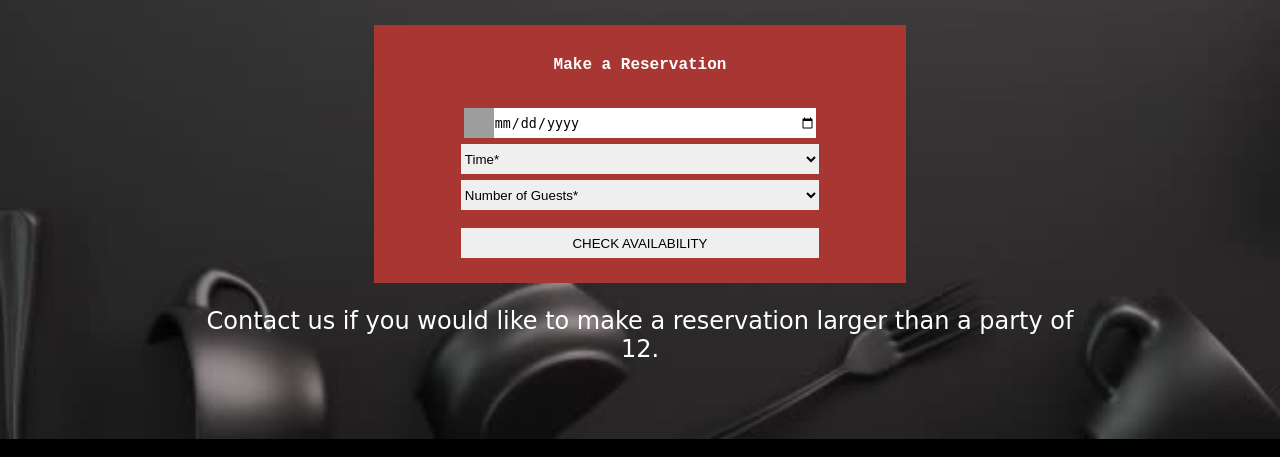
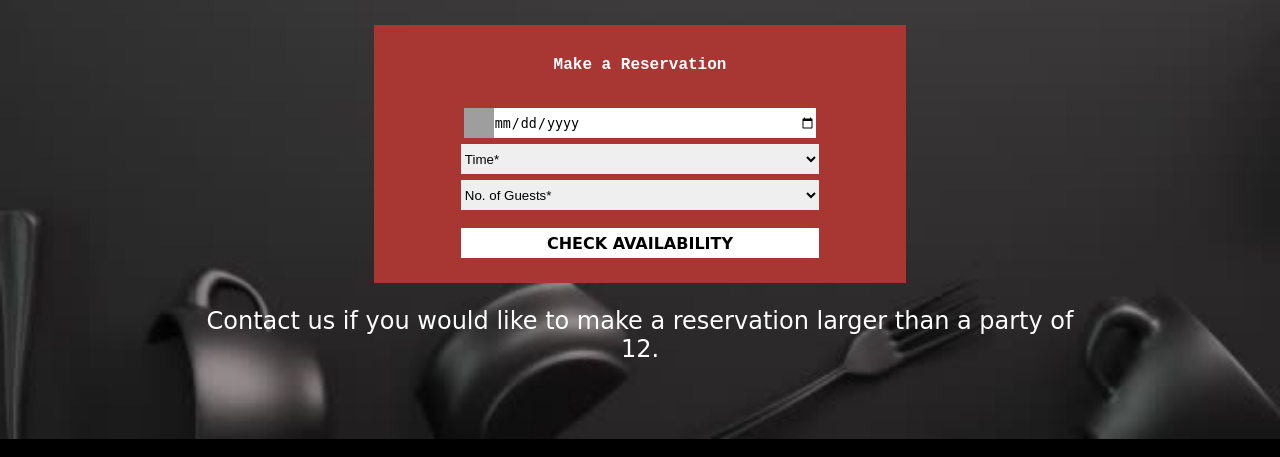
Before and after one commit to paula-petra/SteakandSip, a PHP site: page /reservations.html in a window 1280 px wide. Shown: the part 361-818 px from the top of the page. Run offline with PHP 8.4, Linux system fonts and the light colour scheme; some web fonts are replaced; grey boxes are pictures that could not be loaded.

Commit message:
Add files via upload

```diff
--- a/reservations.html
+++ b/reservations.html
@@ -61,6 +61,7 @@
                     <img src="https://img.icons8.com/color/48/000000/calendar--v1.png"/>
                 <input type="date" min="2022-08-24" class="" id="date" name="date" required>
                 </div>
+                <input type="hidden" name="onhold" >
                 <select class="select" id="time" name="time" required>
                     <option value=""disabled selected hidden>Time*</option>
                     <option value="11:00 A.M.">11:00 A.M.</option>
@@ -86,7 +87,7 @@
                     <option value="09:00 P.M.">09:00 P.M.</option>
                 </select>
                 <select class="select" id="guests" name="guests" required>
-                    <option value=""disabled selected hidden>Number of Guests*</option>
+                    <option value=""disabled selected hidden>No. of Guests*</option>
                     <option value="1 guest">1 guest</option>
                     <option value="2 guests">2 guests</option>
                     <option value="3 guests">3 guests</option>
@@ -100,7 +101,7 @@
                     <option value="11 guests">11 guests</option>
                     <option value="12 guests">12 guests</option>
                 </select>
-                <button class="select" onclick="toggle()" href="#">CHECK AVAILABILITY</button>
+                <a class="select" onclick="toggle()" >CHECK AVAILABILITY</a>
             </form>
 
             <div class="reservationNotice mainText">
@@ -192,7 +193,6 @@
         </div>
     </footer>
     <script src="script.js"></script>
-    <!-- <script type="text/javascript"></script> -->
 </body>
 
 </html>
--- a/style.css
+++ b/style.css
@@ -379,8 +379,17 @@ main section {
     height: 30px;
 }
 
-.reservationSelection button {
+.reservationSelection a {
     margin: 15px 0;
+    color: black;
+    background-color: #ffffff;
+    font-weight: 700;
+    transition: 0.3s;
+}
+
+.reservationSelection a:hover{
+    background-color: grey;
+    color: white;
 }
 
 #popup>* {
```
